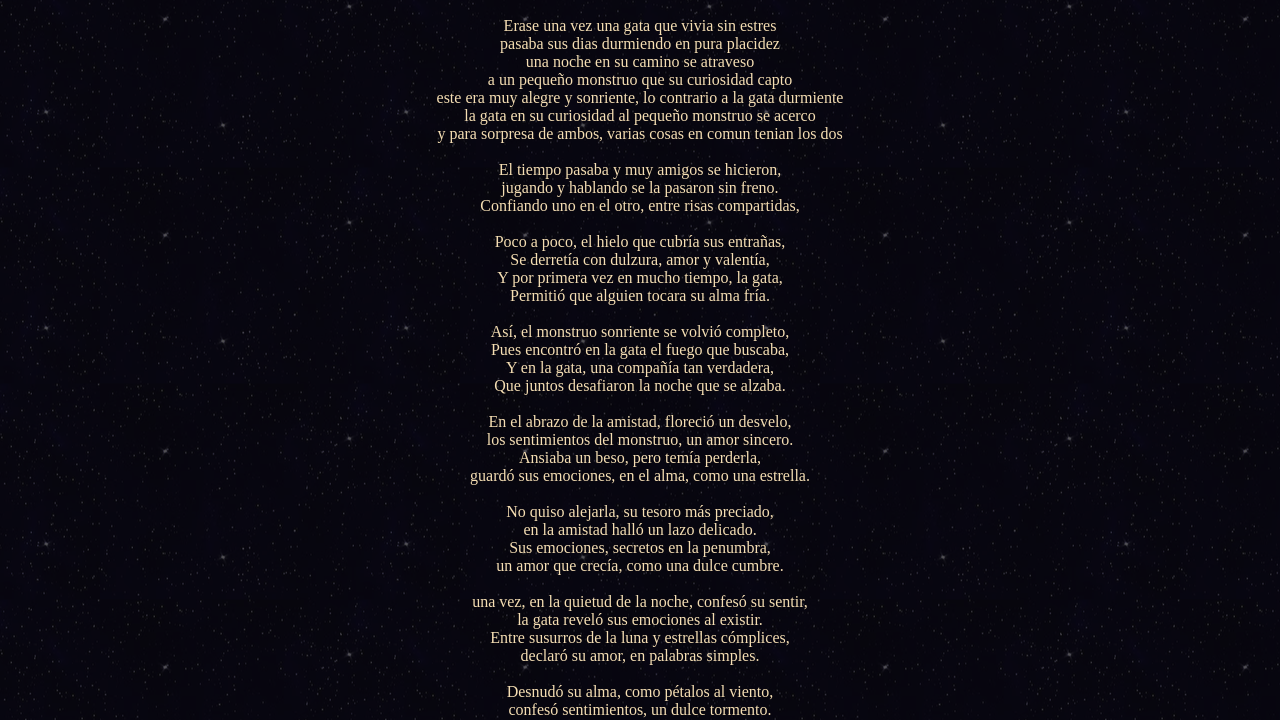
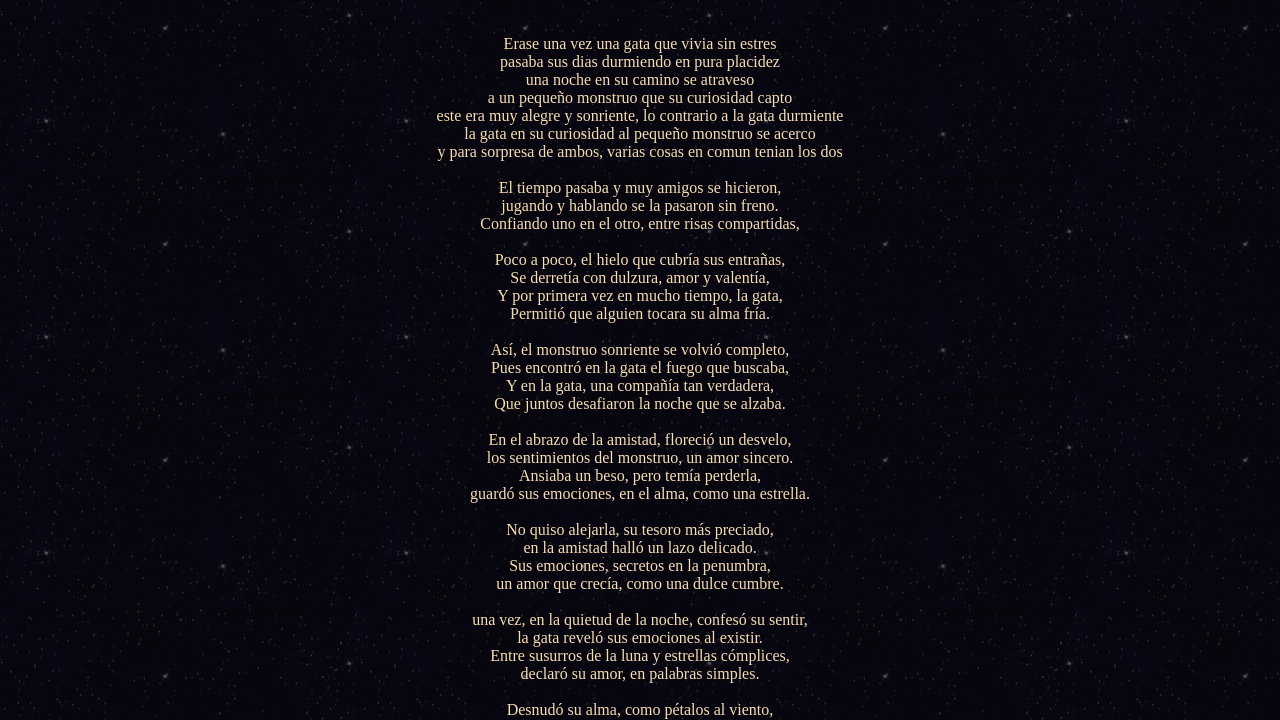
Before and after one commit to xDERECKx/poema, a plain HTML site: page index.html in a window 1280 px wide. Shown: the part 80-800 px from the top of the page. Drawn offline with Linux system fonts and the light colour scheme.

Commit message:
Add files via upload

```diff
--- a/index.html
+++ b/index.html
@@ -8,7 +8,7 @@
 <body>
     <h1>La gata negra</h1>
     <div class="content">
-        <p>Erase una vez una gata que vivia sin estres <br>
+        <p> <br>Erase una vez una gata que vivia sin estres <br>
             pasaba sus dias durmiendo en pura placidez <br>
             una noche en su camino se atraveso<br>
             a un pequeño monstruo que su curiosidad capto<br>
```
